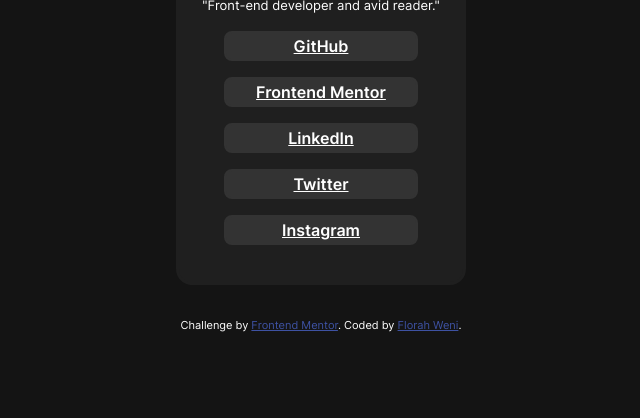
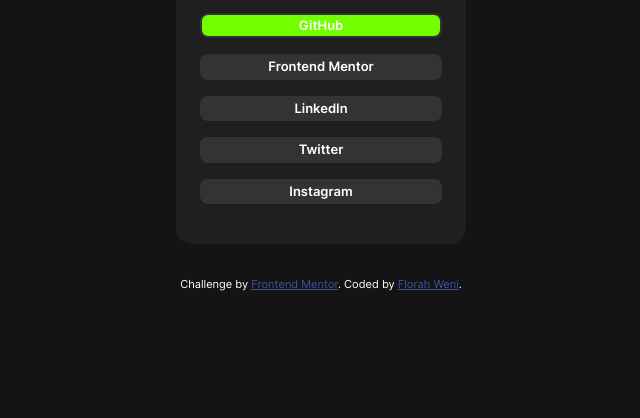
Before and after one commit to FWeni/Social-links, a plain HTML site: page index.html in a window 1280 px wide. Shown: the part 390-808 px from the top of the page, without its empty margins (319-959 px from the left). Drawn offline with Linux system fonts and the light colour scheme.

Commit message:
getting more closer to submission

```diff
--- a/index.html
+++ b/index.html
@@ -24,30 +24,20 @@
       <p>
         "Front-end developer and avid reader."
       </p>
-      <button class="button-style">
-        <a href="#">
-          GitHub
-        </a>
+      <button type="submit" class="active" id="button-style">
+        GitHub
       </button>
-      <button class="button-style">
-        <a href="#">
-          Frontend Mentor
-        </a>
+      <button type= "submit" id="button-style">
+        Frontend Mentor
       </button>
-      <button class="button-style">
-        <a href="#">
-          LinkedIn
-        </a>
+      <button type="submit" id="button-style">
+        LinkedIn
       </button>
-      <button class="button-style">
-        <a href="#">
-          Twitter
-        </a>
+      <button type="submit" id="button-style">
+        Twitter
       </button>
-      <button class="button-style">
-        <a href="#">
-          Instagram
-        </a>
+      <button type="submit" id="button-style">
+        Instagram
       </button>
     </div>
   </main>
@@ -57,6 +47,7 @@
       Coded by <a href="https://github.com/FWeni/Social-links">Florah Weni</a>.
     </div>
   </footer>
+  <script src="/main.js"></script>
 
 </body>
 </html>
--- /dev/null
+++ b/main.js
@@ -0,0 +1,5 @@
+const redirection = document.getElementById('button-style');
+
+function reroute() {
+    window.location.href = '#';
+}
--- a/style.css
+++ b/style.css
@@ -78,6 +78,7 @@
 * {
     color: hsl(0,0%,100%);
     font-family: Inter;
+    text-align: center;
 }
 
 body {
@@ -87,14 +88,6 @@
     flex-direction: column;
     justify-content: center;
     align-items: center;
-}
-
-.name {
-    font-weight: 700;
-}
-
-.region {
-    font-weight: 600;
 }
 
 .card {
@@ -118,42 +111,46 @@
 
 .card img {
     border-radius: 5rem;
+    width: 50%;
 
 }
 
-/* .card h1 {
-
-} */
-
 .card span {
     color: hsl(93, 100%, 50%);
+    /* font-size: 1.3rem; */
 }
 
 .card p {
-    font-size: small;
-    margin-bottom: 1rem;
+    font-size: 0.69rem;
+    margin-bottom:1rem;
 }
 
 
 
-.button-style {
+#button-style {
     border-radius: 0.5rem;
     border-style: solid;
     border-color: hsl(0,0%,20%);
     background-color: hsl(0,0%,20%);
-    width: 80%;
+    width: 100%;
+    height: 100%;
     margin-bottom: 1rem;
 
     font-weight: 600;
+    font-size: small;
 
 }
 
-.button-style a:hover {
+#button-style.active {
     background-color: hsl(93, 100%, 50%);
 }
 
+#button-style button:hover {
+  background-color: hsl(93, 100%, 50%);
+}
+
 .attribution {
-    font-size: 11px;
+    font-size: 0.69rem;
     text-align: center;
 }
 .attribution a {
```
Also changed, not shown: screenshots/DesktopView.png (added), screenshots/MobileView.png (added), 1 other file.
